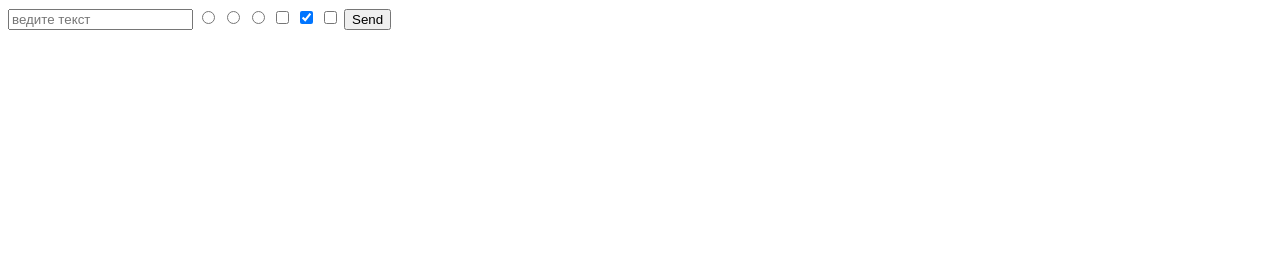
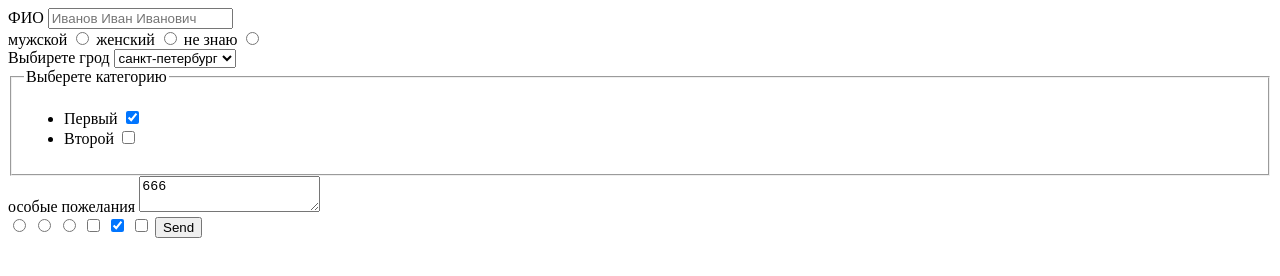
Before and after one commit to itmo-it-group-305/nataliya.saveleva-makeup, a plain HTML site: page index.html in a window 1280 px wide. Drawn offline with Linux system fonts and the light colour scheme.

Commit message:
второй - формы

```diff
--- a/index.html
+++ b/index.html
@@ -6,11 +6,55 @@
 </head>
 <body>
     <form action="index.html" method="post">
-        <input type="text" placeholder="ведите текст">
+        <div>
+            <label for="fio">ФИО</label>
+            <input id="fio" type="text" placeholder="Иванов Иван Иванович" name="spam[fio}">
+        </div>
+        <div>
+            <label>
+                мужской <input type="radio" name="sex" value="0">
+            </label>
+           <label>
+               женский <input type="radio" name="sex" value="1">
+           </label>
+            <label></label>
+                не знаю <input type="radio" name="sex" value="2">
+            </label>
+        </div>
+        <div>
+            <label for="city">Выбирете грод</label>
+            <select name="city" id="city">
+                <option value="1">санкт-петербург</option>
+                <option value="2">Москва</option>
+                <option value="2">Таганрог</option>
+            </select>
+        </div>
+
+            <div>
+                <fieldset>
+                    <legend>Выберете категорию</legend>
+                    <ul>
+                        <li>
+                        <label>
+                            Первый <input type="checkbox" name="secions{}" value="2" checked>
+                        </label>
+                        </li>
+                        <li>
+                        <label>
+                             Второй <input type="checkbox" name="secions{}" value="3">
+                        </label>
+                        </li>
+                    </ul>
+                </fieldset>
+             </div>
+        <div>
+            <label for="comment">особые пожелания</label>
+            <textarea name="comment" id="comment">666</textarea>
+        </div>
+
                 <input type="radio" name="sex" value="0">
             <input type="radio" name="sex" value="1">
             <input type="radio" name="sex" value="2">
-
 
             <input type="checkbox" name="secions[]" value="1">
             <input type="checkbox" name="secions{}" value="2" checked>
```
Lines whose indentation alone changed are shown as unchanged.
